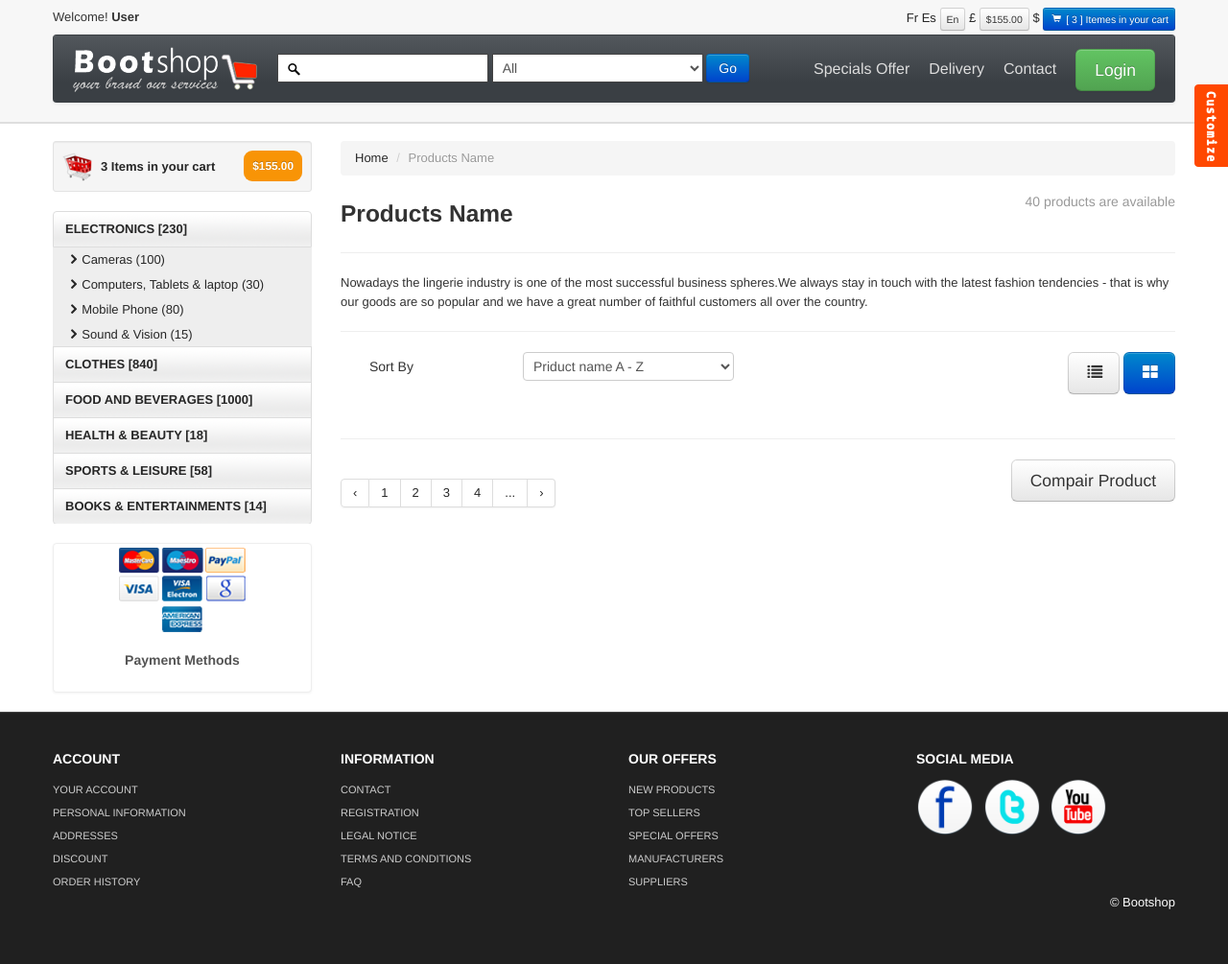
After one commit to Wuang030902/nhom5_CT4_BE1_NH21, a PHP site: page /products.php in a window 1280 px wide. The commit adds this page. Shown: the whole page at 96% size. Run offline with PHP 8.4, Linux system fonts and the light colour scheme; data that the repository does not hold is empty.

Commit message:
xong trang tim kiem

```diff
--- a/header.php
+++ b/header.php
@@ -65,8 +65,8 @@ $getAllProduct = $product->getAllProducts();
 </a>
   <div class="navbar-inner">
     <a class="brand" href="index.html"><img src="themes/images/logo.png" alt="Bootsshop"/></a>
-		<form class="form-inline navbar-search" method="post" action="products.html" >
-		<input id="srchFld" class="srchTxt" type="text" />
+		<form class="form-inline navbar-search" method="get" action="products.php" >
+		<input id="srchFld" class="srchTxt" type="text" name="keyword"/>
 		  <select class="srchTxt">
 			<option>All</option>
 			<option>CLOTHES </option>
--- a/models/product.php
+++ b/models/product.php
@@ -43,7 +43,18 @@ class Product extends Db
     }
     public function getTenNewProducts()
     {
-        $sql = self::$connection->prepare("SELECT * FROM `products`,`manufactures` WHERE `products`.`manu_id`=`manufactures`.`manu_id` AND `feature` = 1");
+        $sql = self::$connection->prepare("SELECT * FROM `products`,`manufactures` WHERE `products`.`manu_id`=`manufactures`.`manu_id` AND `feature` = 1 LIMIT 5");
+        $sql->execute(); //return an object
+        $items = array();
+        $items = $sql->get_result()->fetch_all(MYSQLI_ASSOC);
+        return $items; //return an array
+    }
+    public function search($keyword)
+    {
+        $sql = self::$connection->prepare("SELECT * FROM products
+        WHERE `name` LIKE ?");
+        $keyword = "%$keyword%";
+        $sql->bind_param("s", $keyword);
         $sql->execute(); //return an object
         $items = array();
         $items = $sql->get_result()->fetch_all(MYSQLI_ASSOC);
--- /dev/null
+++ b/products.php
@@ -0,0 +1,295 @@
+<?php include "header.php"; ?>
+<div id="mainBody">
+	<div class="container">
+	<div class="row">
+<!-- Sidebar ================================================== -->
+	<div id="sidebar" class="span3">
+		<div class="well well-small"><a id="myCart" href="product_summary.html"><img src="themes/images/ico-cart.png" alt="cart">3 Items in your cart  <span class="badge badge-warning pull-right">$155.00</span></a></div>
+		<ul id="sideManu" class="nav nav-tabs nav-stacked">
+			<li class="subMenu open"><a> ELECTRONICS [230]</a>
+				<ul>
+				<li><a class="active" href="products.html"><i class="icon-chevron-right"></i>Cameras (100) </a></li>
+				<li><a href="products.html"><i class="icon-chevron-right"></i>Computers, Tablets & laptop (30)</a></li>
+				<li><a href="products.html"><i class="icon-chevron-right"></i>Mobile Phone (80)</a></li>
+				<li><a href="products.html"><i class="icon-chevron-right"></i>Sound & Vision (15)</a></li>
+				</ul>
+			</li>
+			<li class="subMenu"><a> CLOTHES [840] </a>
+			<ul style="display:none">
+				<li><a href="products.html"><i class="icon-chevron-right"></i>Women's Clothing (45)</a></li>
+				<li><a href="products.html"><i class="icon-chevron-right"></i>Women's Shoes (8)</a></li>
+				<li><a href="products.html"><i class="icon-chevron-right"></i>Women's Hand Bags (5)</a></li>
+				<li><a href="products.html"><i class="icon-chevron-right"></i>Men's Clothings  (45)</a></li>
+				<li><a href="products.html"><i class="icon-chevron-right"></i>Men's Shoes (6)</a></li>
+				<li><a href="products.html"><i class="icon-chevron-right"></i>Kids Clothing (5)</a></li>
+				<li><a href="products.html"><i class="icon-chevron-right"></i>Kids Shoes (3)</a></li>
+			</ul>
+			</li>
+			<li class="subMenu"><a>FOOD AND BEVERAGES [1000]</a>
+				<ul style="display:none">
+				<li><a href="products.html"><i class="icon-chevron-right"></i>Angoves  (35)</a></li>
+				<li><a href="products.html"><i class="icon-chevron-right"></i>Bouchard Aine & Fils (8)</a></li>
+				<li><a href="products.html"><i class="icon-chevron-right"></i>French Rabbit (5)</a></li>
+				<li><a href="products.html"><i class="icon-chevron-right"></i>Louis Bernard  (45)</a></li>
+				<li><a href="products.html"><i class="icon-chevron-right"></i>BIB Wine (Bag in Box) (8)</a></li>
+				<li><a href="products.html"><i class="icon-chevron-right"></i>Other Liquors & Wine (5)</a></li>
+				<li><a href="products.html"><i class="icon-chevron-right"></i>Garden (3)</a></li>
+				<li><a href="products.html"><i class="icon-chevron-right"></i>Khao Shong (11)</a></li>
+			</ul>
+			</li>
+			<li><a href="products.html">HEALTH & BEAUTY [18]</a></li>
+			<li><a href="products.html">SPORTS & LEISURE [58]</a></li>
+			<li><a href="products.html">BOOKS & ENTERTAINMENTS [14]</a></li>
+		</ul>
+		<br/>
+		  <?php include "sanphamnoibat.php" ?>
+<!-- Sidebar end=============================================== -->
+	<div class="span9">
+    <ul class="breadcrumb">
+		<li><a href="index.html">Home</a> <span class="divider">/</span></li>
+		<li class="active">Products Name</li>
+    </ul>
+	<h3> Products Name <small class="pull-right"> 40 products are available </small></h3>
+	<hr class="soft"/>
+	<p>
+		Nowadays the lingerie industry is one of the most successful business spheres.We always stay in touch with the latest fashion tendencies - that is why our goods are so popular and we have a great number of faithful customers all over the country.
+	</p>
+	<hr class="soft"/>
+	<form class="form-horizontal span6">
+		<div class="control-group">
+		  <label class="control-label alignL">Sort By </label>
+			<select>
+              <option>Priduct name A - Z</option>
+              <option>Priduct name Z - A</option>
+              <option>Priduct Stoke</option>
+              <option>Price Lowest first</option>
+            </select>
+		</div>
+	  </form>
+
+<div id="myTab" class="pull-right">
+ <a href="#listView" data-toggle="tab"><span class="btn btn-large"><i class="icon-list"></i></span></a>
+ <a href="#blockView" data-toggle="tab"><span class="btn btn-large btn-primary"><i class="icon-th-large"></i></span></a>
+</div>
+<br class="clr"/>
+<div class="tab-content">
+	<div class="tab-pane" id="listView">
+		<div class="row">
+			<div class="span2">
+				<img src="themes/images/products/3.jpg" alt=""/>
+			</div>
+			<div class="span4">
+				<h3>New | Available</h3>
+				<hr class="soft"/>
+				<h5>Product Name </h5>
+				<p>
+				Nowadays the lingerie industry is one of the most successful business spheres.We always stay in touch with the latest fashion tendencies -
+				that is why our goods are so popular..
+				</p>
+				<a class="btn btn-small pull-right" href="product_details.html">View Details</a>
+				<br class="clr"/>
+			</div>
+			<div class="span3 alignR">
+			<form class="form-horizontal qtyFrm">
+			<h3> $140.00</h3>
+			<label class="checkbox">
+				<input type="checkbox">  Adds product to compair
+			</label><br/>
+
+			  <a href="product_details.html" class="btn btn-large btn-primary"> Add to <i class=" icon-shopping-cart"></i></a>
+			  <a href="product_details.html" class="btn btn-large"><i class="icon-zoom-in"></i></a>
+
+				</form>
+			</div>
+		</div>
+		<hr class="soft"/>
+		<div class="row">
+			<div class="span2">
+				<img src="themes/images/products/1.jpg" alt=""/>
+			</div>
+			<div class="span4">
+				<h3>New | Available</h3>
+				<hr class="soft"/>
+				<h5>Product Name </h5>
+				<p>
+				Nowadays the lingerie industry is one of the most successful business spheres.We always stay in touch with the latest fashion tendencies -
+				that is why our goods are so popular..
+				</p>
+				<a class="btn btn-small pull-right" href="product_details.html">View Details</a>
+				<br class="clr"/>
+			</div>
+			<div class="span3 alignR">
+			<form class="form-horizontal qtyFrm">
+				<h3> $140.00</h3>
+				<label class="checkbox">
+				<input type="checkbox">  Adds product to compair
+				</label><br/>
+
+				<a href="product_details.html" class="btn btn-large btn-primary"> Add to <i class=" icon-shopping-cart"></i></a>
+				<a href="product_details.html" class="btn btn-large"><i class="icon-zoom-in"></i></a>
+
+			</form>
+			</div>
+		</div>
+		<hr class="soft"/>
+		<div class="row">
+			<div class="span2">
+				<img src="themes/images/products/3.jpg" alt=""/>
+			</div>
+			<div class="span4">
+				<h3>New | Available</h3>
+				<hr class="soft"/>
+				<h5>Product Name </h5>
+				<p>
+				Nowadays the lingerie industry is one of the most successful business spheres.We always stay in touch with the latest fashion tendencies -
+				that is why our goods are so popular..
+				</p>
+				<a class="btn btn-small pull-right" href="product_details.html">View Details</a>
+				<br class="clr"/>
+			</div>
+			<div class="span3 alignR">
+			<form class="form-horizontal qtyFrm">
+				<h3> $140.00</h3>
+				<label class="checkbox">
+					<input type="checkbox">  Adds product to compair
+				</label><br/>
+
+				  <a href="product_details.html" class="btn btn-large btn-primary"> Add to <i class=" icon-shopping-cart"></i></a>
+				  <a href="product_details.html" class="btn btn-large"><i class="icon-zoom-in"></i></a>
+
+			</form>
+			</div>
+		</div>
+		<hr class="soft"/>
+		<div class="row">
+			<div class="span2">
+				<img src="themes/images/products/3.jpg" alt=""/>
+			</div>
+			<div class="span4">
+				<h3>New | Available</h3>
+				<hr class="soft"/>
+				<h5>Product Name </h5>
+				<p>
+				Nowadays the lingerie industry is one of the most successful business spheres.We always stay in touch with the latest fashion tendencies -
+				that is why our goods are so popular..
+				</p>
+				<a class="btn btn-small pull-right" href="product_details.html">View Details</a>
+				<br class="clr"/>
+			</div>
+			<div class="span3 alignR">
+				<form class="form-horizontal qtyFrm">
+				<h3> $140.00</h3>
+				<label class="checkbox">
+				<input type="checkbox">  Adds product to compair
+				</label><br/>
+
+				<a href="product_details.html" class="btn btn-large btn-primary"> Add to <i class=" icon-shopping-cart"></i></a>
+				<a href="product_details.html" class="btn btn-large"><i class="icon-zoom-in"></i></a>
+
+				</form>
+			</div>
+		</div>
+
+		<hr class="soft"/>
+		<div class="row">
+			<div class="span2">
+				<img src="themes/images/products/3.jpg" alt=""/>
+			</div>
+			<div class="span4">
+				<h3>New | Available</h3>
+				<hr class="soft"/>
+				<h5>Product Name </h5>
+				<p>
+				Nowadays the lingerie industry is one of the most successful business spheres.We always stay in touch with the latest fashion tendencies -
+				that is why our goods are so popular..
+				</p>
+				<a class="btn btn-small pull-right" href="product_details.html">View Details</a>
+				<br class="clr"/>
+			</div>
+			<div class="span3 alignR">
+				<form class="form-horizontal qtyFrm">
+				<h3> $140.00</h3>
+				<label class="checkbox">
+				<input type="checkbox">  Adds product to compair
+				</label><br/>
+				<a href="product_details.html" class="btn btn-large btn-primary"> Add to <i class=" icon-shopping-cart"></i></a>
+				<a href="product_details.html" class="btn btn-large"><i class="icon-zoom-in"></i></a>
+				</form>
+			</div>
+		</div>
+		<hr class="soft"/>
+		<div class="row">
+			<div class="span2">
+				<img src="themes/images/products/3.jpg" alt=""/>
+			</div>
+			<div class="span4">
+				<h3>New | Available</h3>
+				<hr class="soft"/>
+				<h5>Product Name </h5>
+				<p>
+				Nowadays the lingerie industry is one of the most successful business spheres.We always stay in touch with the latest fashion tendencies -
+				that is why our goods are so popular..
+				</p>
+				<a class="btn btn-small pull-right" href="product_details.html">View Details</a>
+				<br class="clr"/>
+			</div>
+			<div class="span3 alignR">
+				<form class="form-horizontal qtyFrm">
+				<h3> $140.00</h3>
+				<label class="checkbox">
+				<input type="checkbox">  Adds product to compair
+				</label><br/>
+
+				<a href="product_details.html" class="btn btn-large btn-primary"> Add to <i class=" icon-shopping-cart"></i></a>
+				<a href="product_details.html" class="btn btn-large"><i class="icon-zoom-in"></i></a>
+
+				</form>
+			</div>
+		</div>
+		<hr class="soft"/>
+	</div>
+
+	<div class="tab-pane  active" id="blockView">
+		<ul class="thumbnails">
+			<?php
+			if(isset($_GET['keyword'])):
+			$serchKeyWord = $product->search($_GET['keyword']);
+			foreach($serchKeyWord as $value):
+			?>
+			<li class="span3">
+			  <div class="thumbnail">
+				<a href="product_details.html"><img src="themes/images/products/<?php echo $value['image'] ?>" alt=""/></a>
+				<div class="caption">
+				  <h5><?php echo $value['name'] ?></h5>
+				  <p>
+				   Mô tả
+				  </p>
+				   <h4 style="text-align:center"><a class="btn" href="product_details.html"> <i class="icon-zoom-in"></i></a> <a class="btn" href="#">Add to <i class="icon-shopping-cart"></i></a> <a class="btn btn-primary" href="#"><?php echo number_format( $value['price']) ?>VND</a></h4>
+				</div>
+			  </div>
+			</li>
+			<?php endforeach ;endif; ?>
+		  </ul>
+	<hr class="soft"/>
+	</div>
+</div>
+
+	<a href="compair.html" class="btn btn-large pull-right">Compair Product</a>
+	<div class="pagination">
+			<ul>
+			<li><a href="#">&lsaquo;</a></li>
+			<li><a href="#">1</a></li>
+			<li><a href="#">2</a></li>
+			<li><a href="#">3</a></li>
+			<li><a href="#">4</a></li>
+			<li><a href="#">...</a></li>
+			<li><a href="#">&rsaquo;</a></li>
+			</ul>
+			</div>
+			<br class="clr"/>
+</div>
+</div>
+</div>
+</div>
+<!-- MainBody End ============================= -->
+<?php include "footer.html"; ?>
--- /dev/null
+++ b/sanphamnoibat.php
@@ -0,0 +1,19 @@
+<?php
+$getAllProductNew = $product->getTenNewProducts();
+foreach ($getAllProductNew as $value) :
+?>
+    <div class="thumbnail">
+        <img src="themes/images/products/<?php echo $value['image'] ?>" alt="Bootshop panasonoc New camera" />
+        <div class="caption">
+            <h5><?php echo $value['manu_name'] ?></h5>
+            <h4 style="text-align:center"><a class="btn" href="product_details.html"> <i class="icon-zoom-in"></i></a> <a class="btn" href="#">Add to <i class="icon-shopping-cart"></i></a> <a class="btn btn-primary" href="#"><?php echo $value['price'] ?></a></h4>
+        </div>
+    </div><br />
+<?php endforeach; ?>
+<div class="thumbnail">
+    <img src="themes/images/payment_methods.png" title="Bootshop Payment Methods" alt="Payments Methods">
+    <div class="caption">
+        <h5>Payment Methods</h5>
+    </div>
+</div>
+</div>
```
Also changed, not shown: index.php (+1 -19 lines).
